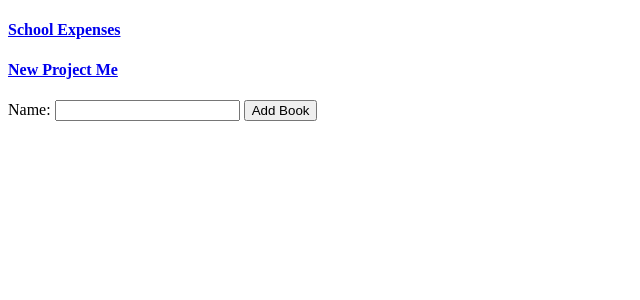
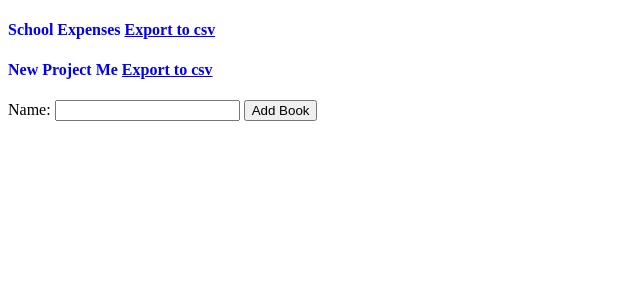
Before and after one commit to giiiiid/Expense-Tracker, a Django app: page /myexp/books in a window 1280 px wide. Shown: the top 300 px of the page, without its empty margins (0-640 px from the left). Run offline with Django 4.2, Linux system fonts and the light colour scheme; a user stored in the database is signed in; data comes from the database, SQL or seed files in the repository; both versions use the stored data as it was after the commit.

Commit message:
all errors fixed

```diff
--- a/TrackerApp/my_expenses/templates/books.html
+++ b/TrackerApp/my_expenses/templates/books.html
@@ -9,9 +9,10 @@
 
     {% for book in books %}
     <h4>
-    <a href="{% url 'book_expense' book.name %}">
+    <a style="text-decoration:none;" href="{% url 'book_expense' book.name %}">
         {{book.name}}
     </a>
+    <a href="{% url 'download_csv' book.name %}">Export to csv</a>
     </h4>
     {% endfor%}
 
--- a/TrackerApp/my_expenses/templates/index.html
+++ b/TrackerApp/my_expenses/templates/index.html
@@ -7,12 +7,6 @@
     <title>Homepage</title>
 </head>
 <body>
-
-    {% if expenses %}
-        {% for i in expenses %}
-        <a href="{% url 'download_csv' i.project.name %}">Export to csv</a><br>
-        {% endfor %}
-    {% endif %}
 
     <h4 style="color: rgb(52, 52, 180);">Net Balance - {{balance}}</h4>
     <h4 style="color: rgb(44, 206, 44);">Total In(+) - {{total_in}}</h4>
--- a/TrackerApp/my_expenses/views.py
+++ b/TrackerApp/my_expenses/views.py
@@ -20,6 +20,8 @@ def books(request):
 
     context = {"books":books, "forms":forms}
     return render(request, "books.html", context)
+
+
 
 def project_expenses(request, name):
     user = request.user
```
Also changed, not shown: TrackerApp/db.sqlite3.
